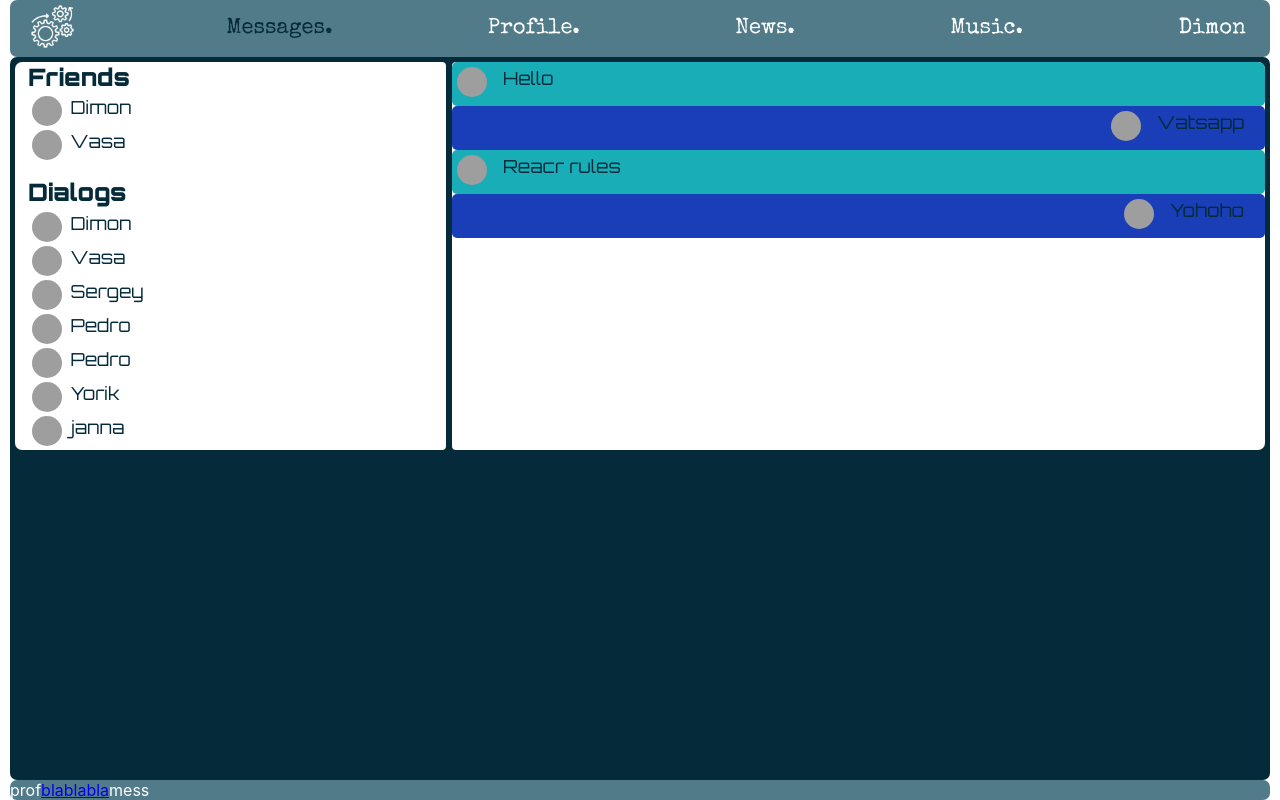
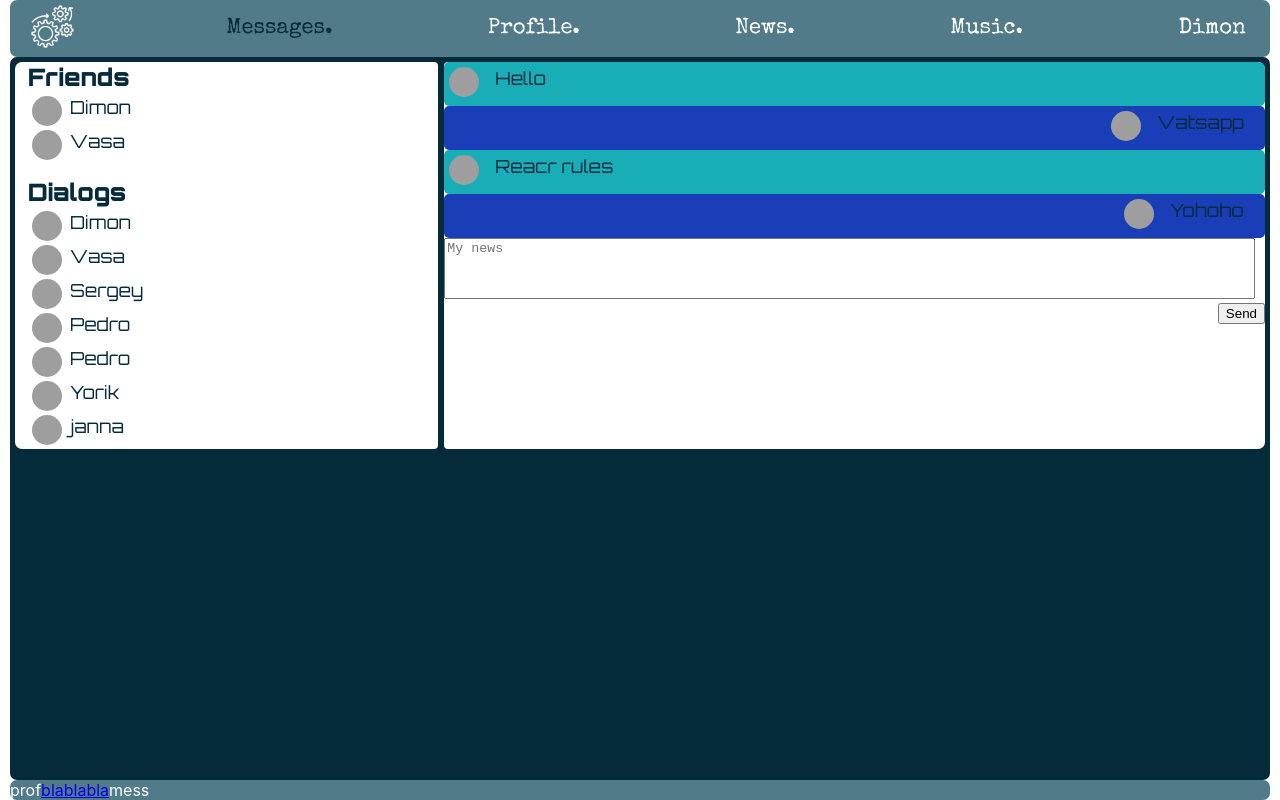
Before and after one commit to Mellivor/React_start, a React (Create React App) app in the folder project_1/my-app/: page /dialogs in a window 1280 px wide. Built offline with nearby package versions, Linux system fonts and the light colour scheme; grey boxes are pictures that could not be loaded.

Commit message:
addPosts_added)

```diff
--- a/project_1/my-app/src/App.js
+++ b/project_1/my-app/src/App.js
@@ -4,22 +4,23 @@ import Cont from './components/Content/Cont';
 import Nav from './components/Nav/Nav';
 import Header from './components/Header/Header';
 import Dialogs from './components/Dialogs/Dialogs';
-import { BrowserRouter, Route } from "react-router-dom";
+import { Route } from 'react-router';
+
 
 const App = (props) => {
 
   return (
-    <BrowserRouter>
+
     <div className = 'app_wrapper' >
-      <Header dialog = {props.state.messagesPage.dialogs}/>
+      <Header dialog={props.state.messagesPage.dialogs} />
       <div className='cont'>
-          <Route path='/profile' render={() => <Cont state = {props.state.profilePage} />} />
+          <Route path='/profile' render={() => <Cont state={props.state.profilePage} addPost={props.addPost}/>} />
           <Route path='/dialogs' render={() => < Dialogs state = {props.state.messagesPage} />} />
       </div>
       {console.log(props)}
       <Nav />
     </div>
-    </BrowserRouter>
+
   );
 }
 
--- /dev/null
+++ b/project_1/my-app/src/Render.js
@@ -0,0 +1,22 @@
+import React from 'react';
+import ReactDOM from 'react-dom';
+import './index.css';
+import App from './App';
+import { BrowserRouter} from "react-router-dom";
+import { addPost } from './redux/state';
+
+
+let rerenderEntireTree = (state) => {
+
+  ReactDOM.render(
+    <React.StrictMode>
+      <BrowserRouter>
+      <App state={state} addPost={addPost} />
+      </BrowserRouter>
+    </React.StrictMode>, document.getElementById('root')
+
+  );
+
+};
+
+export default rerenderEntireTree;
--- a/project_1/my-app/src/components/Content/Cont.jsx
+++ b/project_1/my-app/src/components/Content/Cont.jsx
@@ -8,7 +8,7 @@ const Cont = (props) => {
     <div className={stl.cont}>
       <Gearlogo/>
       <Profile />
-      <Posts posts = {props.state.posts} />
+      <Posts posts={props.state.posts} addPost={props.addPost }/>
   </div>
 );
 }
--- a/project_1/my-app/src/components/Content/Posts/Posts.jsx
+++ b/project_1/my-app/src/components/Content/Posts/Posts.jsx
@@ -1,16 +1,23 @@
 import Newpost from './Newpost';
 import stl from './Posts.module.css';
-
+import React from 'react';
 
 const Posts = (props) => {
-  let postElem = props.posts.map (m =>  <Newpost message={m.post} likes = {m.likes}/> )
+  let postElem = props.posts.map(m => <Newpost message={m.post} likes={m.likes} />)
+  let addPosts = () => {
+    let text = newPostElement.current.value;
+    props.addPost(text);
+    newPostElement.current.value = '';
+  };
+  let newPostElement = React.createRef();
+
   return (
     <div className={stl.posts_wrapper}>
       <h2 className={stl.posts_wrapper_myposts}>My posts</h2>
-      <textarea className={stl.posts_wrapper_textarea} id="post" name="post" placeholder="My news">
+      <textarea ref = {newPostElement} className={stl.posts_wrapper_textarea} id="post" name="post" placeholder="My news">
       </textarea>
       <div className={stl.posts_wrapper_button}>
-        <button >Send</button>
+        <button onClick={addPosts} >Send</button>
       </div>
        {postElem}
     </div>
--- a/project_1/my-app/src/components/Dialogs/Dialogs.jsx
+++ b/project_1/my-app/src/components/Dialogs/Dialogs.jsx
@@ -1,11 +1,21 @@
 import Dialogitem from './Dialogitem/Dialogitem';
 import Message from './Message/Message';
 import stl from './Dialogs.module.css';
+import React from 'react';
+
+
+
 
 const Dialogs = (props) => {
     let messageElement = props.state.messages.map (m => <Message message={m.messages} who ={m.who} />)
     let dialogsElement = props.state.dialogs.map(d => <Dialogitem name={d.name} id={d.id} />)
-    let friendElement = props.state.friends.map (f =>  <Dialogitem name = {f.name}  id = {f.id}/>)
+    let friendElement = props.state.friends.map(f => <Dialogitem name={f.name} id={f.id} />)
+
+    let addMessage = () => {
+    let text = newMessageElement.current.value;
+    alert(text);
+    };
+    let newMessageElement = React.createRef();
     return (
         <div className={stl.dialogs}>
             <div className={stl.items}>
@@ -19,6 +29,11 @@ const Dialogs = (props) => {
             <div className={stl.separator}></div>
             <div className={stl.messages}>
                 {messageElement}
+                <textarea ref = {newMessageElement} className={stl.textarea} id="post" name="post" placeholder="My news">
+                </textarea>
+                <div className={stl.button}>
+                <button onClick = {addMessage}>Send</button>
+                </div>
             </div>
         </div>
     )
--- a/project_1/my-app/src/components/Dialogs/Dialogs.module.css
+++ b/project_1/my-app/src/components/Dialogs/Dialogs.module.css
@@ -28,3 +28,12 @@ align-items: flex-start;
 .friends{
     margin: 0px 0px 3% 0px;
 }
+.textarea{
+  width: 98%;
+  height: 55px;
+  resize: none;
+}
+.button{
+  display: flex;
+  justify-content: flex-end;
+}
--- a/project_1/my-app/src/index.js
+++ b/project_1/my-app/src/index.js
@@ -1,19 +1,14 @@
-import React from 'react';
-import ReactDOM from 'react-dom';
 import './index.css';
-import App from './App';
+import rerenderEntireTree from './Render';
 import reportWebVitals from './reportWebVitals';
 import state from './redux/state';
 
-ReactDOM.render(
-  <React.StrictMode>
-    {/* <App dialog={dialogs} message={messages} posts={posts} /> */}
-    <App state={ state }/>
-  </React.StrictMode>,
-  document.getElementById('root')
 
-);
 
+
+
+
+rerenderEntireTree(state);
 // If you want to start measuring performance in your app, pass a function
 // to log results (for example: reportWebVitals(console.log))
 // or send to an analytics endpoint. Learn more: https://bit.ly/CRA-vitals
--- a/project_1/my-app/src/redux/state.js
+++ b/project_1/my-app/src/redux/state.js
@@ -1,3 +1,4 @@
+import rerenderEntireTree from '../Render';
 let state = {
     messagesPage: {
         dialogs: [
@@ -17,7 +18,7 @@ let state = {
             { who: 'you', messages: 'Hello' },
             { who: 'him', messages: 'Vatsapp' },
             { who: 'you', messages: 'Reacr rules' },
-            { who: 'him', messages: 'Yohoho' }
+            { who: 'him', messages: 'Yohoho' },
         ],
     },
     profilePage: {
@@ -25,8 +26,14 @@ let state = {
             { id: 1, post: 'Atlas, I started a real job!!!', likes: 999 },
             { id: 2, post: 'Second_post!!!', likes: 1 },
             { id: 6, post: 'Third_post!!!', likes: -300 },
-        ]
+        ],
+        nevPostText: ''
     }
+};
+export let addPost = (postMessage) => {
+    let newPost = { id: 5, post: postMessage, likes: 0 };
+    state.profilePage.posts.push(newPost);
+    rerenderEntireTree(state);
 };
 
 export default state;
```
